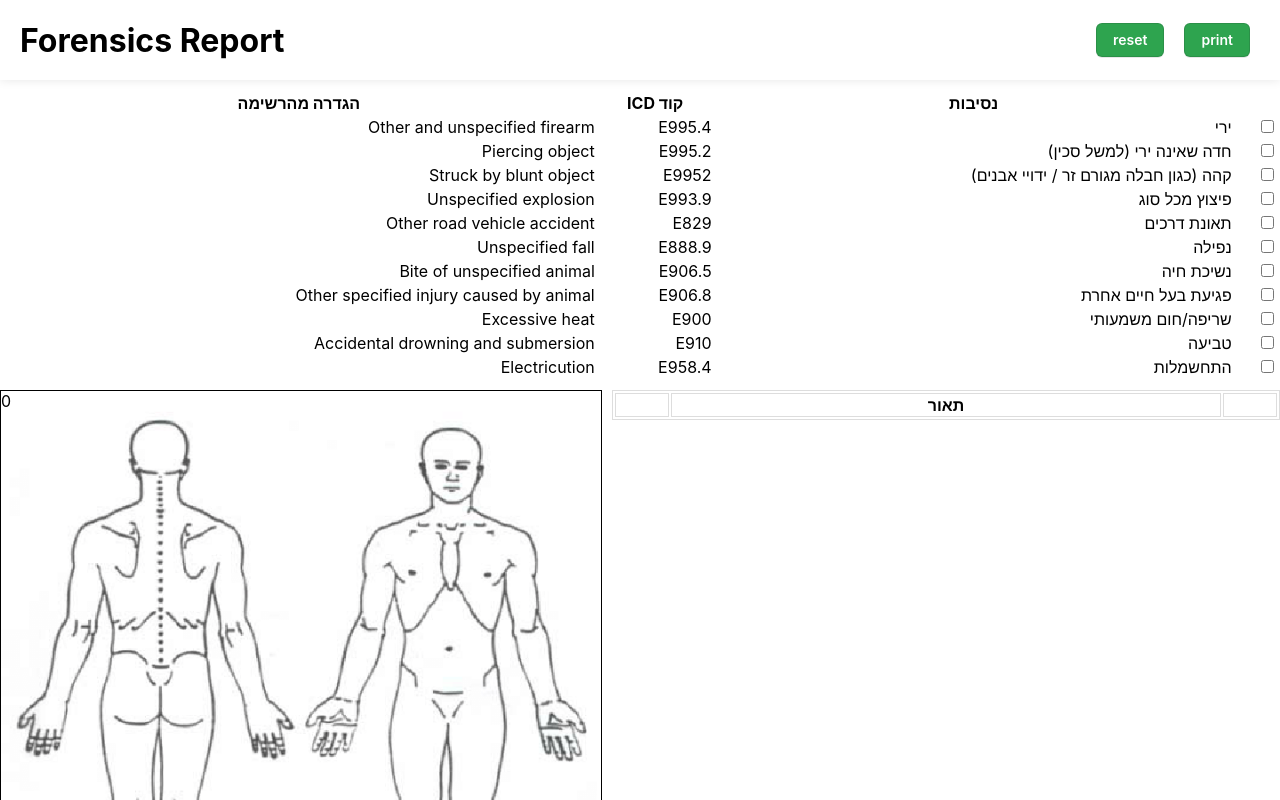
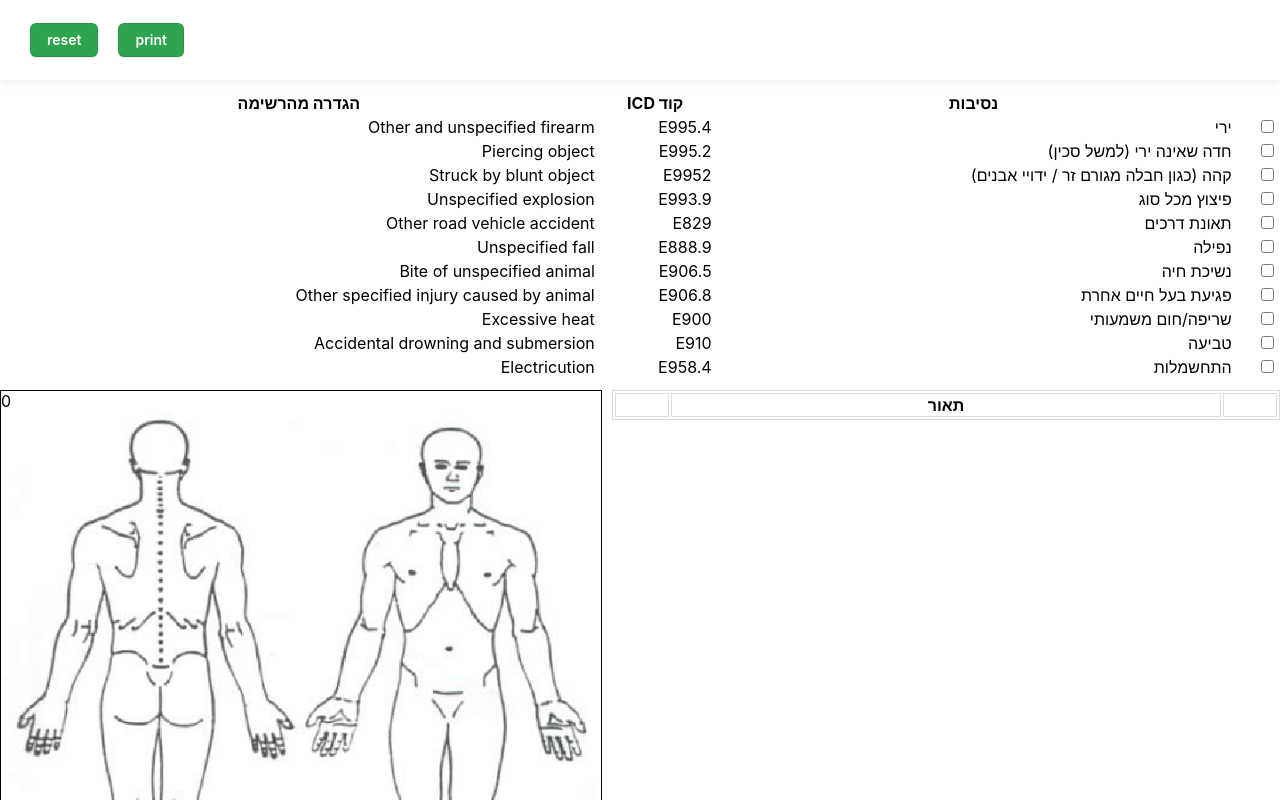
Before and after one commit to liorpaz/forensics-report, a React (Create React App) app: page / in a window 1280 px wide. Shown: the top 800 px of the page. Built offline with nearby package versions, Linux system fonts and the light colour scheme.

Commit message:
cleanup header

```diff
--- a/src/App.tsx
+++ b/src/App.tsx
@@ -5,7 +5,7 @@ import {DamagePointDescriptions} from './components/DamagePointDescriptions/Dama
 import {StoreContext} from './store/StoreContext';
 import {Store} from './store/store';
 import {Header} from './components/Header/Header';
-import {Circumstances} from './components/circumstances/Circumstances';
+import {Circumstances} from './components/Cֹircumstances/Circumstances';
 import {Questions} from './components/Questions/Questions';
 
 function App() {
--- a/src/components/Header/Header.tsx
+++ b/src/components/Header/Header.tsx
@@ -11,9 +11,6 @@ export const Header = () => {
 
   return (
     <div className="Header">
-      <h1>
-        Forensics Report
-      </h1>
       <div>
         <button onClick={store?.clear}>reset</button>
         <button onClick={print}>print</button>
```
Also changed, not shown: src/components/Cֹircumstances/Circumstances.css (renamed from src/components/circumstances/Circumstances.css), src/components/Cֹircumstances/Circumstances.tsx (renamed from src/components/circumstances/Circumstances.tsx).
